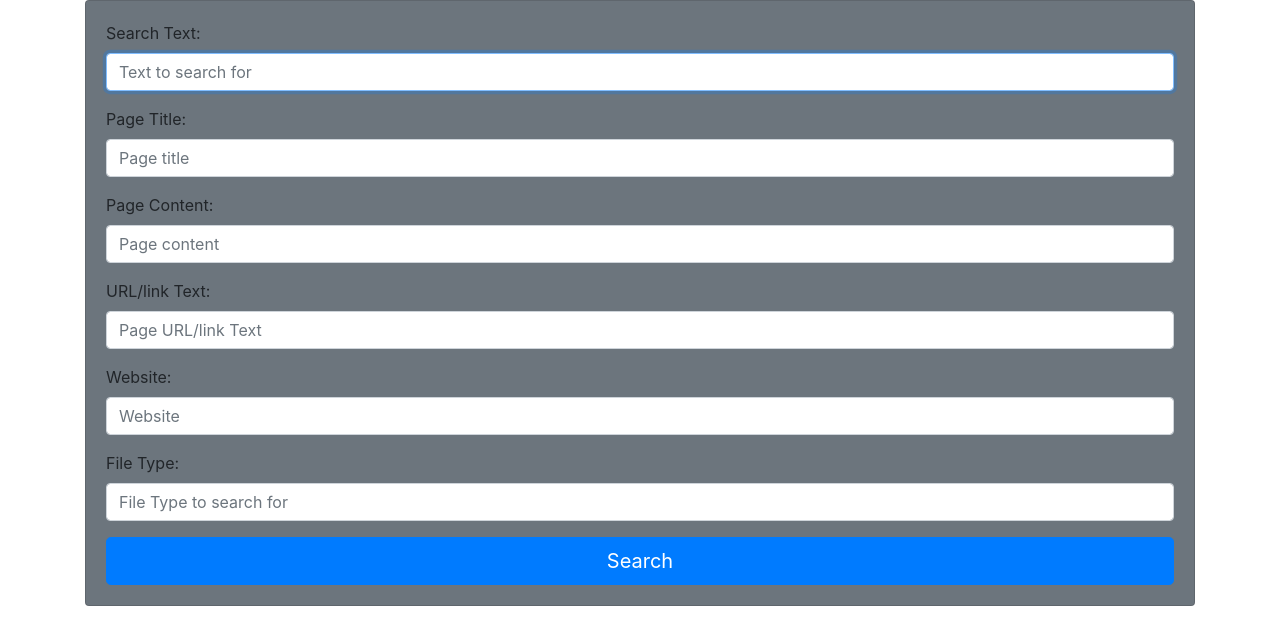
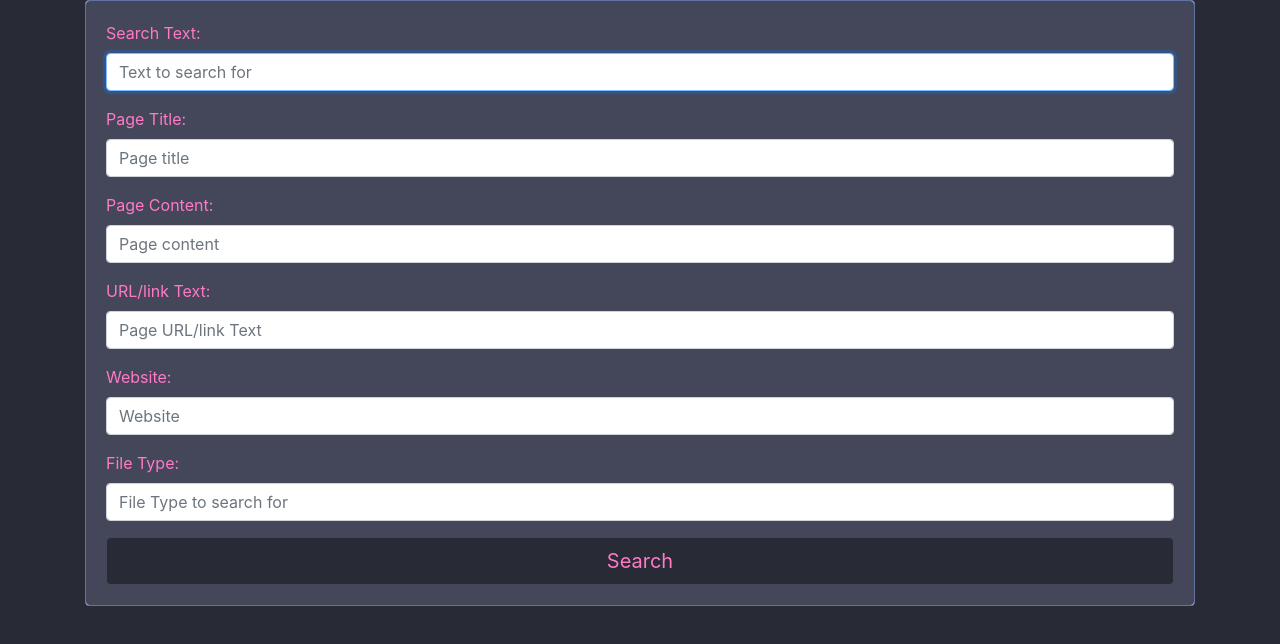
Before and after one commit to AwesomeIronman/dorks-engine, a website: page index.html in a window 1280 px wide. Drawn offline with nearby package versions, Linux system fonts and the light colour scheme.

Commit message:
Add Dracula color theme

```diff
--- /dev/null
+++ b/css/main.css
@@ -0,0 +1,26 @@
+body {
+  background-color: #282a36;
+  color: #ff79c6;
+}
+
+.card {
+  border: 1px solid #6272a4;
+  border-radius: 0.25rem;
+}
+
+.card-body {
+  background-color: #44475a;
+  border-radius: 0.25rem;
+}
+
+.btn-primary {
+  color: #ff79c6;
+  background-color: #282a36;
+  border-color: #44475a;
+}
+
+.btn-primary:hover {
+  color: #282a36;
+  background-color: #ff79c6;
+  border-color: #44475a;
+}
--- a/index.html
+++ b/index.html
@@ -8,6 +8,8 @@
   <title>Dorks Engine</title>
 
   <link rel="stylesheet" href="./node_modules/bootstrap/dist/css/bootstrap.min.css">
+
+  <link rel="stylesheet" href="./css/main.css">
 </head>
 
 <body>
@@ -15,7 +17,7 @@
   <div class="container">
 
     <!-- Card div -->
-    <div class="card bg-secondary">
+    <div class="card">
       <div class="card-body">
 
         <div class="form-group">
```
